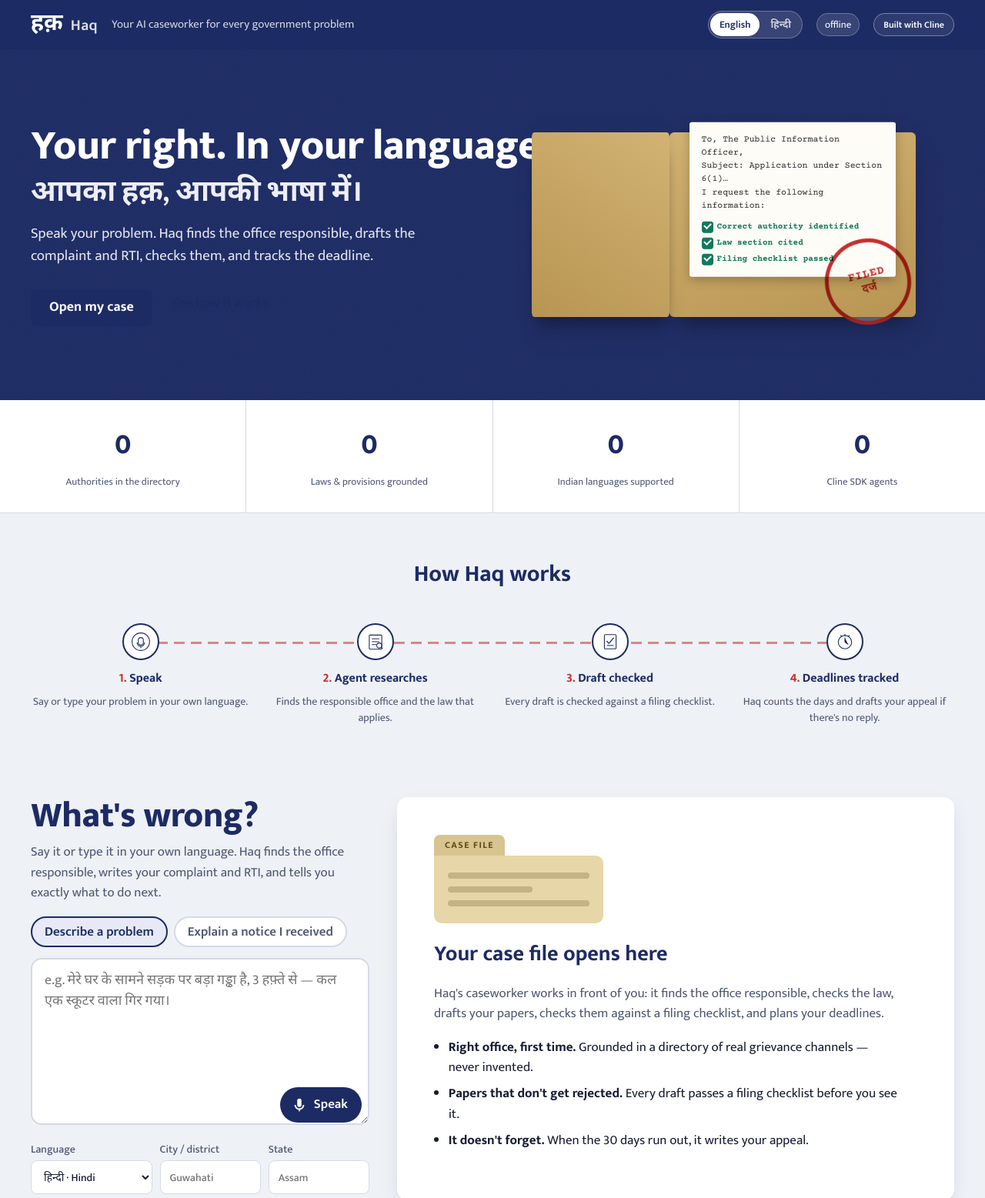
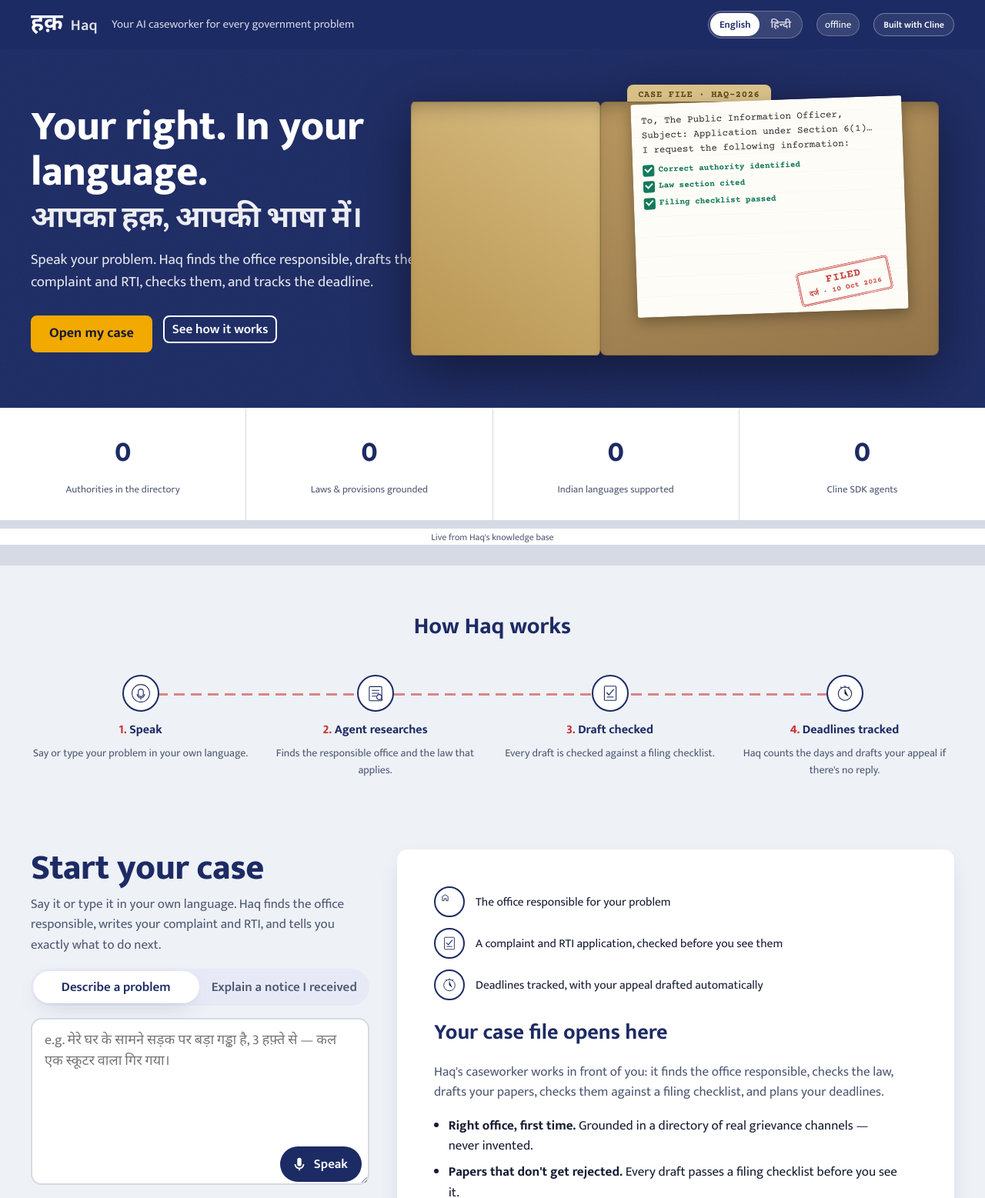
Before and after one commit to xorlogix/haq, a website with bundled scripts: page public/index.html in a window 1280 px wide. Shown: the top 1557 px of the page at 77% size. Built offline with nearby package versions, Linux system fonts and the light colour scheme; files whose address does not match are found by name.

Commit message:
fix(ui): hero polish from design review

```diff
--- a/public/i18n.js
+++ b/public/i18n.js
@@ -31,7 +31,11 @@
     agent_badge_caseworker: "Caseworker",
     agent_badge_reviewer: "Senior reviewer",
     deadlines_today: "Today",
-    intake_title: "What's wrong?",
+    proof_caption: "Live from Haq's knowledge base",
+    get_1: "The office responsible for your problem",
+    get_2: "A complaint and RTI application, checked before you see them",
+    get_3: "Deadlines tracked, with your appeal drafted automatically",
+    intake_title: "Start your case",
     intake_lede: "Say it or type it in your own language. Haq finds the office responsible, writes your complaint and RTI, and tells you exactly what to do next.",
     problem_label: "Describe your problem",
     problem_label_notice: "Anything else we should know?",
@@ -134,7 +138,11 @@
     agent_badge_caseworker: "केसवर्कर",
     agent_badge_reviewer: "सीनियर समीक्षक",
     deadlines_today: "आज",
-    intake_title: "क्या परेशानी है?",
+    proof_caption: "हक़ के ज्ञान आधार से लाइव",
+    get_1: "आपकी समस्या के लिए ज़िम्मेदार दफ़्तर",
+    get_2: "एक शिकायत और RTI आवेदन, दिखाने से पहले जांचे गए",
+    get_3: "समय-सीमा पर नज़र, और अपील अपने आप तैयार",
+    intake_title: "अपना केस शुरू करें",
     intake_lede: "अपनी भाषा में बोलें या लिखें। हक़ ज़िम्मेदार कार्यालय ढूँढता है, आपकी शिकायत और RTI तैयार करता है, और बताता है कि आगे क्या करना है।",
     problem_label: "अपनी समस्या बताएं",
     problem_label_notice: "और कुछ बताना चाहेंगे?",
--- a/public/index.html
+++ b/public/index.html
@@ -48,7 +48,7 @@
       </div>
       <div class="hero-vignette" id="heroVignette" aria-hidden="true">
         <div class="vig-folder">
-          <div class="vig-tape" id="vigTape"></div>
+          <div class="vig-folder-tab">CASE FILE · HAQ-2026</div>
           <div class="vig-cover vig-cover-back"></div>
           <div class="vig-letter" id="vigLetter">
             <div class="vig-letter-lines" id="vigLetterLines"></div>
@@ -57,9 +57,10 @@
               <li data-i18n="check_law">Law section cited</li>
               <li data-i18n="check_checklist">Filing checklist passed</li>
             </ul>
+            <div class="vig-stamp" id="vigStamp">FILED<small>दर्ज · 10 Oct 2026</small></div>
           </div>
           <div class="vig-cover vig-cover-front"></div>
-          <div class="vig-stamp" id="vigStamp"><span>FILED<br /><span lang="hi">दर्ज</span></span></div>
+          <div class="vig-tape" id="vigTape"><span class="vig-tape-knot"></span></div>
         </div>
       </div>
     </div>
@@ -82,6 +83,7 @@
       <span class="proof-num" id="proofAgents" data-target="0">0</span>
       <span class="proof-label" data-i18n="proof_agents">Cline SDK agents</span>
     </div>
+    <p class="proof-caption" data-i18n="proof_caption">Live from Haq's knowledge base</p>
   </section>
 
   <section class="how-it-works" id="howItWorks" aria-labelledby="howTitle">
@@ -187,12 +189,20 @@
     <!-- Desk -->
     <section class="desk" id="desk" aria-live="polite">
       <div class="desk-empty" id="deskEmpty">
-        <div class="folder" aria-hidden="true">
-          <div class="folder-tab" data-i18n="case_file_tab">CASE FILE</div>
-          <div class="folder-body">
-            <span class="folder-line"></span><span class="folder-line short"></span><span class="folder-line"></span>
-          </div>
-        </div>
+        <ul class="get-list" aria-hidden="true">
+          <li>
+            <span class="how-icon"><svg viewBox="0 0 48 48"><path d="M4 21V9l8-5 8 5v12h-5v-6h-6v6H4Z" fill="none" stroke="currentColor" stroke-width="2" stroke-linejoin="round"/></svg></span>
+            <span data-i18n="get_1">The office responsible for your problem</span>
+          </li>
+          <li>
+            <span class="how-icon"><svg viewBox="0 0 48 48"><rect x="10" y="7" width="28" height="34" rx="2" fill="none" stroke="currentColor" stroke-width="2"/><path d="m16 23 5 5 11-13" fill="none" stroke="currentColor" stroke-width="2.4" stroke-linecap="round" stroke-linejoin="round"/><path d="M16 33h16" stroke="currentColor" stroke-width="2"/></svg></span>
+            <span data-i18n="get_2">A complaint and RTI application, checked before you see them</span>
+          </li>
+          <li>
+            <span class="how-icon"><svg viewBox="0 0 48 48"><circle cx="24" cy="25" r="16" fill="none" stroke="currentColor" stroke-width="2"/><path d="M24 15v10l7 5" stroke="currentColor" stroke-width="2" stroke-linecap="round"/><path d="M24 6v4M14 9l2 3M34 9l-2 3" stroke="currentColor" stroke-width="2" stroke-linecap="round"/></svg></span>
+            <span data-i18n="get_3">Deadlines tracked, with your appeal drafted automatically</span>
+          </li>
+        </ul>
         <h2 data-i18n="desk_title">Your case file opens here</h2>
         <p data-i18n="desk_lede">Haq's caseworker works in front of you: it finds the office responsible, checks the law, drafts your papers, checks them against a filing checklist, and plans your deadlines.</p>
         <ul class="promise">
--- a/public/styles.css
+++ b/public/styles.css
@@ -62,10 +62,11 @@
 .hero-noise { position: absolute; inset: 0; width: 100%; height: 100%; pointer-events: none; }
 .hero-inner {
   position: relative; max-width: 1500px; margin: 0 auto;
-  display: grid; grid-template-columns: minmax(0, 1.1fr) minmax(280px, 420px); gap: clamp(24px, 4vw, 56px);
-  align-items: center; padding: clamp(40px, 7vw, 88px) clamp(16px, 4vw, 40px);
+  display: grid; grid-template-columns: minmax(0, 1.1fr) minmax(280px, 480px); gap: clamp(24px, 4vw, 56px);
+  align-items: center; padding: clamp(24px, 4vw, 48px) clamp(16px, 4vw, 40px);
 }
 @media (max-width: 860px) { .hero-inner { grid-template-columns: 1fr; } }
+.hero-copy, .hero-vignette { min-width: 0; }
 .hero-copy h1 {
   margin: 0 0 18px; font-size: clamp(32px, 4.4vw, 54px); line-height: 1.08; font-weight: 800; letter-spacing: -.01em;
 }
@@ -73,38 +74,58 @@
 .hero-copy h1 .hi { font-family: var(--ui); font-weight: 600; font-size: .72em; opacity: .92; margin-top: 10px; }
 .hero-sub { margin: 0 0 28px; font-size: clamp(16px, 1.6vw, 19px); max-width: 52ch; opacity: .88; }
 .hero-actions { display: flex; gap: 14px; flex-wrap: wrap; }
-.hero-cta { background: var(--marigold); color: var(--text); border: 0; }
-.hero-cta-secondary { background: transparent; color: #fff; border: 1.5px solid rgba(255,255,255,.5); }
-.hero-cta-secondary:hover, .hero-cta-secondary:focus-visible { background: rgba(255,255,255,.1); }
+/* Higher specificity than the base .primary/.ghost rules (which come later in the cascade)
+   so the hero buttons keep their marigold/outlined-white look on the dark hero background. */
+button.hero-cta.hero-cta { background: var(--marigold); color: var(--text); border: 2px solid var(--marigold); }
+button.hero-cta.hero-cta:hover, button.hero-cta.hero-cta:focus-visible { background: #ffb81f; border-color: #ffb81f; }
+button.hero-cta-secondary.hero-cta-secondary { background: transparent; color: #fff; border: 2px solid #fff; }
+button.hero-cta-secondary.hero-cta-secondary:hover, button.hero-cta-secondary.hero-cta-secondary:focus-visible { background: rgba(255,255,255,.15); color: #fff; }
 
 /* ---------- Hero case-file vignette ---------- */
-.hero-vignette { display: flex; justify-content: center; align-items: center; min-height: 280px; perspective: 900px; }
-.vig-folder { position: relative; width: min(100%, 320px); aspect-ratio: 4 / 3; }
+.hero-vignette { display: flex; justify-content: center; align-items: center; min-height: 280px; perspective: 900px; padding: 20px; }
+.vig-folder { position: relative; width: min(100%, 448px); aspect-ratio: 4 / 3; filter: drop-shadow(0 20px 36px rgba(0,0,0,.45)); }
+.vig-folder-tab {
+  position: absolute; left: 8%; top: -22px; z-index: 0; background: #d9c088; color: #5b4a1a;
+  font-family: var(--type); font-weight: 700; font-size: 12px; letter-spacing: .06em;
+  padding: 5px 14px; border-radius: 8px 8px 0 0; box-shadow: 0 -2px 0 rgba(0,0,0,.05) inset;
+}
 .vig-cover {
-  position: absolute; inset: 0; border-radius: 6px; background: #c9a86a;
-  background-image: linear-gradient(160deg, #d2b374, #b89552);
-  box-shadow: 0 14px 30px -10px rgba(0,0,0,.5);
+  position: absolute; inset: 0; border-radius: 8px;
+  background-color: #c9a86a;
+  background-image:
+    linear-gradient(160deg, #d8bd82, #b89552),
+    repeating-linear-gradient(115deg, rgba(255,255,255,.05) 0 2px, transparent 2px 5px);
+  box-shadow: inset 0 0 0 1px rgba(91,74,26,.35), inset 0 18px 30px -18px rgba(0,0,0,.4);
 }
-.vig-cover-back { z-index: 1; }
+.vig-cover-back { z-index: 1; background-color: #a8875a; background-image: linear-gradient(160deg, #b8975f, #93754a); }
 .vig-cover-front { z-index: 3; transform-origin: left center; transition: transform 1.1s cubic-bezier(.5,0,.2,1); }
 .vig-folder.open .vig-cover-front { transform: rotateY(-124deg); }
 .vig-tape {
-  position: absolute; left: 50%; top: -6%; width: 10px; height: 46%; background: var(--stamp);
-  transform: translateX(-50%) rotate(0deg); z-index: 4; border-radius: 2px;
-  box-shadow: 0 0 0 1px rgba(0,0,0,.15); transition: opacity .4s ease, transform .6s ease;
+  position: absolute; left: 50%; top: -3%; width: 12px; height: 52%; background: var(--stamp);
+  background-image: linear-gradient(90deg, rgba(0,0,0,.12), transparent 40%, rgba(255,255,255,.12));
+  transform: translateX(-50%); z-index: 5; border-radius: 2px;
+  box-shadow: 0 0 0 1px rgba(0,0,0,.2); transition: opacity .4s ease, transform .6s ease;
+}
+.vig-tape-knot {
+  position: absolute; left: 50%; top: 48%; width: 22px; height: 16px; transform: translate(-50%, -50%) rotate(45deg);
+  background: var(--stamp); border-radius: 3px; box-shadow: 0 0 0 1px rgba(0,0,0,.2);
 }
 .vig-folder.open .vig-tape { opacity: 0; transform: translateX(-50%) rotate(25deg) scaleY(.3); }
 .vig-letter {
-  position: absolute; left: 8%; right: 8%; top: 6%; bottom: 10%; z-index: 2;
-  background: #fdfcf6; border-radius: 3px; box-shadow: 0 4px 14px rgba(0,0,0,.25);
-  padding: 14px 16px; opacity: 0; transform: translateY(10%); transition: opacity .6s ease, transform .9s cubic-bezier(.3,.6,.2,1);
+  position: absolute; left: 10%; right: 10%; top: 7%; bottom: 9%; z-index: 2;
+  background-color: #fdfcf6;
+  background-image: repeating-linear-gradient(0deg, rgba(0,0,0,.015) 0 1px, transparent 1px 26px);
+  border-radius: 3px; box-shadow: 0 6px 18px rgba(0,0,0,.3);
+  padding: clamp(10px, 3%, 16px); opacity: 0; transform: translateY(10%) rotate(-2deg);
+  transition: opacity .6s ease, transform .9s cubic-bezier(.3,.6,.2,1);
+  overflow: hidden; display: flex; flex-direction: column;
 }
-.vig-folder.open .vig-letter { opacity: 1; transform: translateY(-14%); }
+.vig-folder.open .vig-letter { opacity: 1; transform: translateY(-9%) rotate(-2deg); }
 .vig-letter-lines {
-  font-family: var(--type); font-size: 11.5px; line-height: 1.5; color: #2a2a2a; white-space: pre-wrap;
-  min-height: 60px;
+  font-family: var(--type); font-size: clamp(10px, 2.6vw, 12.5px); line-height: 1.5; color: #2a2a2a; white-space: pre-wrap;
+  min-height: 4.5em; max-height: 4.8em; overflow: hidden; word-break: break-word;
 }
-.vig-checklist { list-style: none; margin: 10px 0 0; padding: 0; font-family: var(--type); font-size: 11px; display: grid; gap: 4px; }
+.vig-checklist { list-style: none; margin: 8px 0 0; padding: 0; font-family: var(--type); font-size: clamp(9.5px, 2.2vw, 11px); display: grid; gap: 4px; }
 .vig-checklist li { position: relative; padding-left: 20px; color: #777; }
 .vig-checklist li::before {
   content: ""; position: absolute; left: 0; top: 2px; width: 13px; height: 13px; border-radius: 3px;
@@ -116,27 +137,40 @@
   content: ""; position: absolute; left: 3px; top: 4px; width: 7px; height: 4px;
   border-left: 2px solid #fff; border-bottom: 2px solid #fff; transform: rotate(-45deg);
 }
+/* Same rectangular double-border stamp as the case cover, scaled down, slammed onto the
+   letter's lower-right corner without covering the checklist above it. */
 .vig-stamp {
-  position: absolute; right: 2%; bottom: -4%; z-index: 5;
-  width: 112px; height: 112px; border-radius: 50%; border: 5px solid var(--stamp); color: var(--stamp);
-  display: flex; align-items: center; justify-content: center; text-align: center;
-  font-family: var(--type); font-weight: 700; font-size: 15px; line-height: 1.3; letter-spacing: .04em;
-  transform: scale(2.4) rotate(0deg); opacity: 0; transition: transform .45s cubic-bezier(.2,1.6,.4,1), opacity .25s ease;
-  mix-blend-mode: multiply; background: rgba(255,255,255,.4);
+  position: absolute; right: 6%; bottom: 6%; z-index: 4;
+  font-family: var(--type); font-weight: 700; font-size: clamp(11px, 2.6vw, 14px); letter-spacing: .06em;
+  padding: 4px 10px; border: 3px double var(--stamp); border-radius: 5px;
+  color: var(--stamp); text-align: center; line-height: 1.3;
+  mix-blend-mode: multiply;
+  -webkit-mask-image: radial-gradient(circle at 30% 40%, #000 60%, rgba(0,0,0,.8) 70%, #000 85%);
+  transform: scale(2.2) rotate(0deg); opacity: 0;
+  transition: transform .45s cubic-bezier(.2,1.6,.4,1), opacity .25s ease;
 }
-.vig-folder.stamped .vig-stamp { opacity: 1; transform: scale(1) rotate(-14deg); }
+.vig-stamp small { display: block; font-size: .68em; letter-spacing: .03em; }
+.vig-folder.stamped .vig-stamp { opacity: .92; transform: scale(1) rotate(-10deg); }
 @media (prefers-reduced-motion: reduce) {
   .vig-cover-front, .vig-tape, .vig-letter, .vig-stamp { transition: none !important; }
+}
+@media (max-width: 420px) {
+  .hero-vignette { padding: 0 16px; min-height: 220px; }
+  .vig-folder { width: 100%; max-width: 280px; }
 }
 
 /* ---------- Proof strip ---------- */
 .proof-strip {
   display: grid; grid-template-columns: repeat(4, 1fr); gap: 1px; background: var(--rule);
-  border-bottom: 1px solid var(--rule);
+  border-bottom: 1px solid var(--rule); position: relative; padding-bottom: 26px;
 }
 .proof-item { background: var(--paper); padding: clamp(18px, 3vw, 30px) clamp(12px, 2vw, 20px); text-align: center; }
 .proof-num { display: block; font-family: var(--type); font-weight: 700; font-size: clamp(26px, 3.4vw, 40px); color: var(--ink); }
 .proof-label { display: block; margin-top: 4px; font-size: 13px; color: var(--pencil); }
+.proof-caption {
+  grid-column: 1 / -1; margin: 10px 0 0; text-align: center; font-size: 12px; color: var(--pencil);
+  background: var(--paper); padding-top: 2px;
+}
 @media (max-width: 640px) { .proof-strip { grid-template-columns: repeat(2, 1fr); } }
 
 /* ---------- How it works ---------- */
@@ -334,10 +368,18 @@
 .form-error { margin: 0; color: var(--stamp); font-weight: 600; }
 .notice-hint { color: var(--pencil); font-weight: 500; }
 
-/* Intake mode toggle: "Describe a problem" / "Explain a notice I received" */
-.intake-mode-toggle { display: flex; gap: 8px; margin: 4px 0 14px; flex-wrap: wrap; }
-.intake-mode-btn { height: 40px; padding: 0 16px; border-radius: 999px; border: 2px solid var(--rule); background: var(--paper); font-weight: 600; cursor: pointer; color: var(--pencil); }
-.intake-mode-btn[aria-pressed="true"] { border-color: var(--ink); color: var(--ink); background: var(--ink-wash); }
+/* Intake mode toggle: "Describe a problem" / "Explain a notice I received" — a true
+   side-by-side segmented control (one pill-shaped track, not two separate stacked buttons). */
+.intake-mode-toggle {
+  display: grid; grid-template-columns: 1fr 1fr; gap: 3px; margin: 4px 0 16px;
+  background: var(--ink-wash); border-radius: 999px; padding: 3px; max-width: 560px;
+}
+.intake-mode-btn {
+  height: 42px; padding: 0 10px; border-radius: 999px; border: 0; background: transparent;
+  font-weight: 600; cursor: pointer; color: var(--pencil); white-space: nowrap; overflow: hidden; text-overflow: ellipsis;
+}
+.intake-mode-btn[aria-pressed="true"] { background: var(--paper); color: var(--ink); box-shadow: var(--shadow-paper); }
+@media (max-width: 480px) { .intake-mode-btn { font-size: 13.5px; padding: 0 6px; } }
 
 .examples { margin-top: 22px; display: flex; flex-wrap: wrap; gap: 8px; align-items: center; }
 .examples-title { margin: 0 6px 0 0; color: var(--pencil); font-size: 15px; }
@@ -369,11 +411,12 @@
 .desk-empty p { color: var(--pencil); max-width: 62ch; }
 .promise { padding-left: 1.1em; max-width: 62ch; }
 .promise li { margin: 8px 0; }
-.folder { width: 220px; }
-.folder-tab { display: inline-block; background: #d8c48f; color: #5b4a1a; font-weight: 700; font-size: 12px; letter-spacing: .12em; padding: 4px 14px; border-radius: 8px 8px 0 0; }
-.folder-body { background: #e6d6a8; border-radius: 0 10px 10px 10px; padding: 22px 18px; display: grid; gap: 10px; }
-.folder-line { height: 8px; background: rgba(91, 74, 26, .25); border-radius: 4px; }
-.folder-line.short { width: 60%; }
+
+/* "What you'll get" — replaces the old empty-folder graphic, reuses the How-it-works icon style */
+.get-list { list-style: none; margin: 0 0 20px; padding: 0; display: grid; gap: 14px; max-width: 62ch; }
+.get-list li { display: flex; align-items: center; gap: 14px; font-size: 15.5px; color: var(--text); }
+.get-list .how-icon { flex-shrink: 0; width: 40px; height: 40px; margin-bottom: 0; }
+.get-list .how-icon svg { width: 22px; height: 22px; }
 
 .case-cover {
   position: relative; background: var(--paper); border-radius: var(--radius-lg); padding: 20px 24px; box-shadow: var(--shadow-paper);
```
